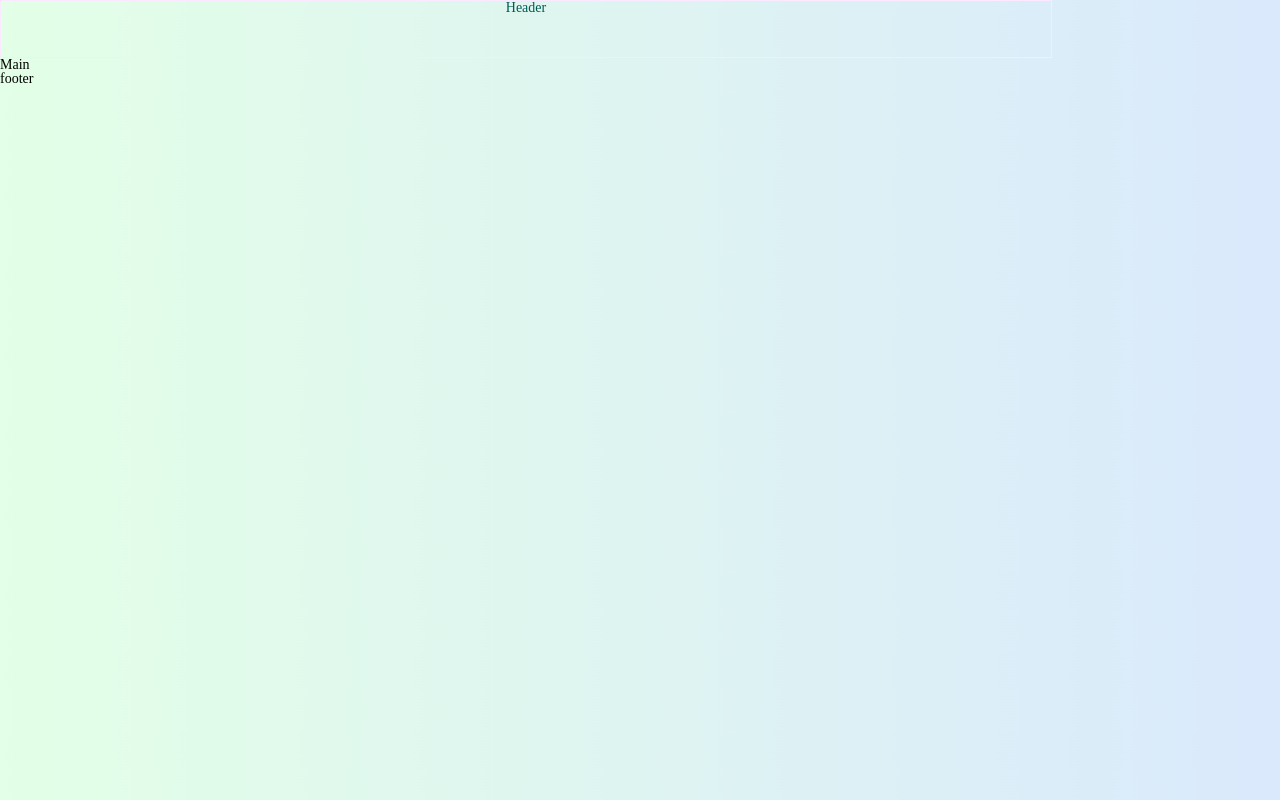
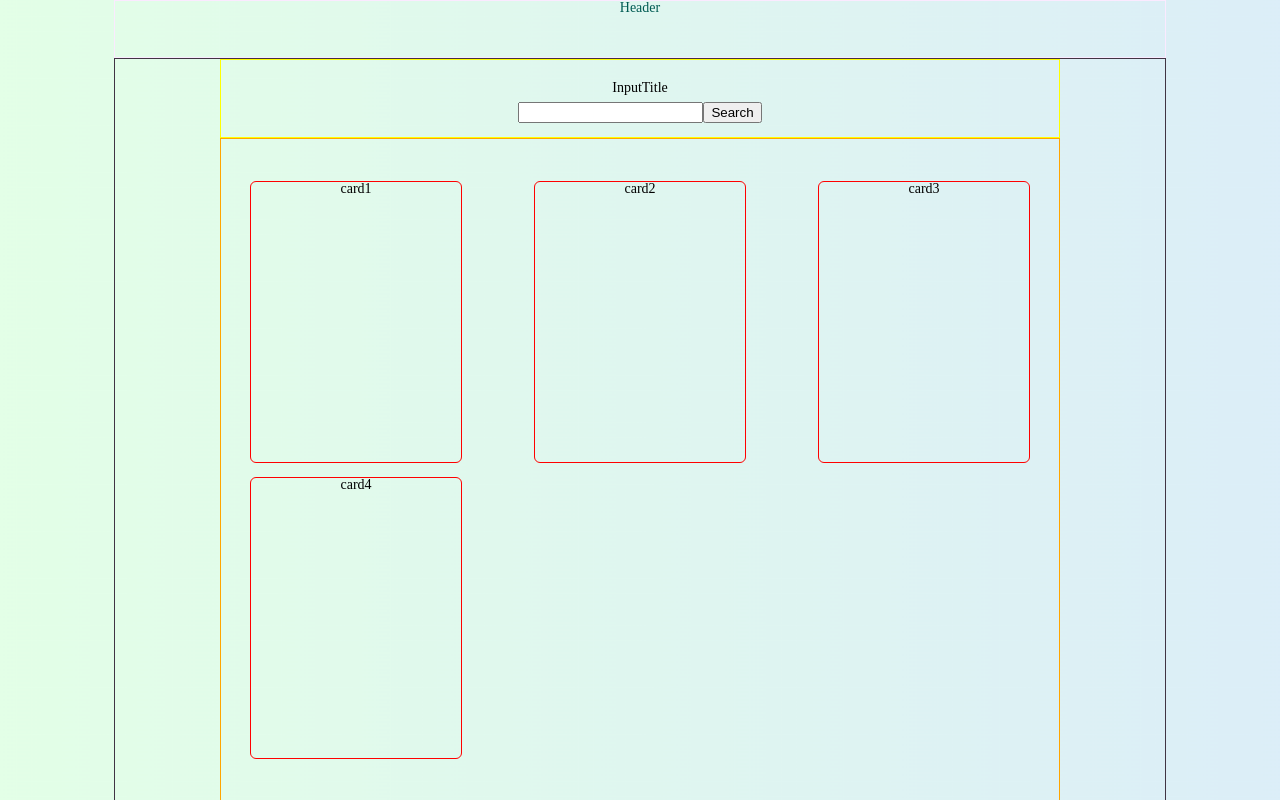
Before and after one commit to CEmmanuelP/mini-my-home, a React (Create React App) app: page / in a window 1280 px wide. Shown: the top 800 px of the page. Built offline with nearby package versions, Linux system fonts and the light colour scheme.

Commit message:
second commit

```diff
--- a/package.json
+++ b/package.json
@@ -9,6 +9,7 @@
     "@testing-library/jest-dom": "^5.16.1",
     "@testing-library/react": "^12.1.2",
     "@testing-library/user-event": "^13.5.0",
+    "axios": "^0.24.0",
     "react": "^17.0.2",
     "react-dom": "^17.0.2",
     "react-redux": "^7.2.6",
--- a/src/Footer.js
+++ b/src/Footer.js
@@ -1,9 +1,18 @@
+import styled from "styled-components";
+
 const Footer = () => {
     return (
-        <>
+        <FooterContainer>
             <div>footer</div>
-        </>
+        </FooterContainer>
     );
 };
 
+const FooterContainer = styled.div`
+    border: 1px solid blue;
+    height: 5rem;
+    text-align: center;
+    padding-top: 5rem;
+`;
+
 export default Footer;
--- a/src/Header.js
+++ b/src/Header.js
@@ -18,6 +18,7 @@ const HeaderContainer = styled.div`
     max-width: 1050px;
     height: 4rem;
     text-align: center;
+    margin: 0 auto;
 `;
 
 export default Header;
--- a/src/Layout.js
+++ b/src/Layout.js
@@ -15,7 +15,7 @@ const Layout = ({ children }) => {
 const Layouts = styled.div`
     width: 100%;
     min-width: 1050px;
-    height: 100vh;
+    /* height: 100vh; */
     background-image: url("/img/background_msrh.png");
     background-repeat: no-repeat;
     background-size: cover;
--- a/src/Main.js
+++ b/src/Main.js
@@ -1,9 +1,65 @@
+import styled from "styled-components";
+
 const Main = () => {
     return (
-        <>
-            <div>Main</div>
-        </>
+        <MainContainer>
+            <div className="main">
+                <div className="search">
+                    <div className="inputTitle">InputTitle</div>
+                    <input className="searchInput" />
+                    <button className="searchButton">Search</button>
+                </div>
+                <div className="cards">
+                    <div className="card">card1</div>
+                    <div className="card">card2</div>
+                    <div className="card">card3</div>
+                    <div className="card">card4</div>
+                </div>
+            </div>
+        </MainContainer>
     );
 };
 
+const MainContainer = styled.div`
+    border: 1px solid var(--color-black);
+    width: 100%;
+    max-width: 1050px;
+    text-align: center;
+    margin: 0 auto;
+    padding-bottom: 5rem;
+
+    .main {
+        width: 80%;
+        margin: 0 auto;
+    }
+
+    .search {
+        border: 1px solid yellow;
+        padding-top: 1rem;
+        padding-bottom: 1rem;
+
+        .inputTitle {
+            padding-top: 0.5rem;
+            padding-bottom: 0.5rem;
+        }
+    }
+
+    .cards {
+        border: 1px solid orange;
+        display: grid;
+        grid-template-columns: repeat(3, 1fr);
+        grid-gap: 1rem;
+        padding-bottom: 3rem;
+        padding-top: 3rem;
+        justify-items: center;
+    }
+
+    .card {
+        border: 1px solid red;
+        width: 15rem;
+        height: 20rem;
+        border-radius: 6px;
+    }
+`;
+
 export default Main;
--- a/src/index.css
+++ b/src/index.css
@@ -3,6 +3,7 @@
     --color-purple: #c2b2c6;
     --color-pink: #ffe8ff;
     --color-green: #005b53;
+    --color-black: #413444;
 }
 
 html {
```
Also changed, not shown: 1 other file (tests, documents, lock files or other folders).
